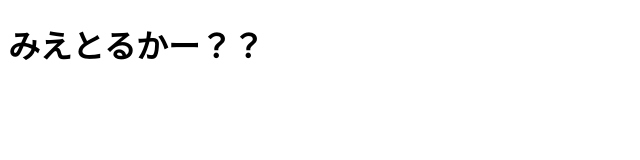
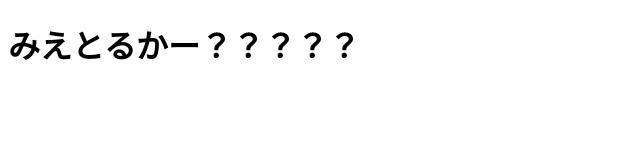
Before and after one commit to hayate0211/website, a plain HTML site: page index.html in a window 1280 px wide. Shown: the whole page, without its empty margins (0-640 px from the left). Drawn offline with Linux system fonts and the light colour scheme.

Commit message:
Update index.html

```diff
--- a/index.html
+++ b/index.html
@@ -5,6 +5,6 @@
   <title>お試し</title>
 </head>
 <body>
-  <h1>みえとるかー？？</h1>
+  <h1>みえとるかー？？？？？</h1>
 </body>
 </html>
```
